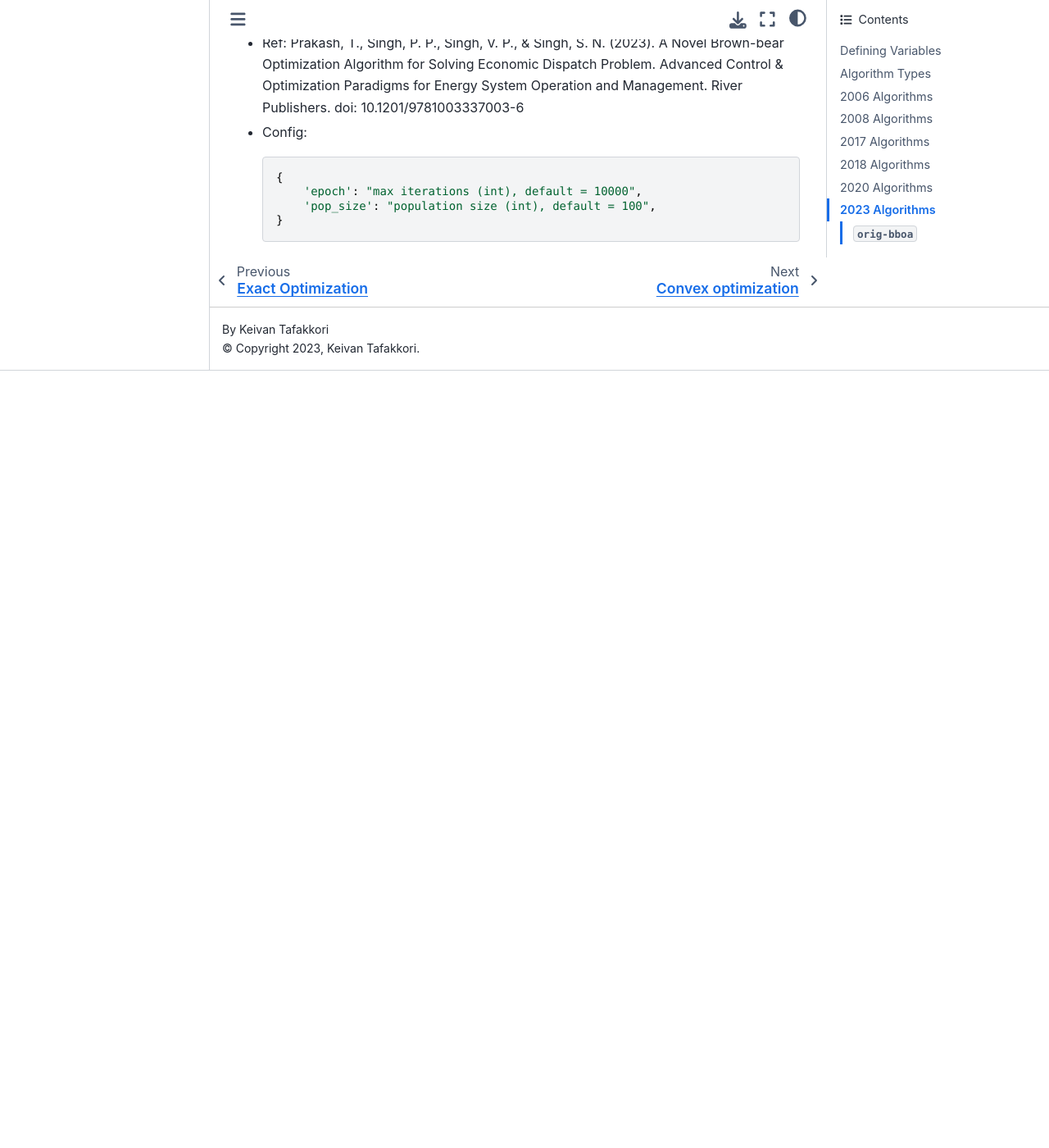
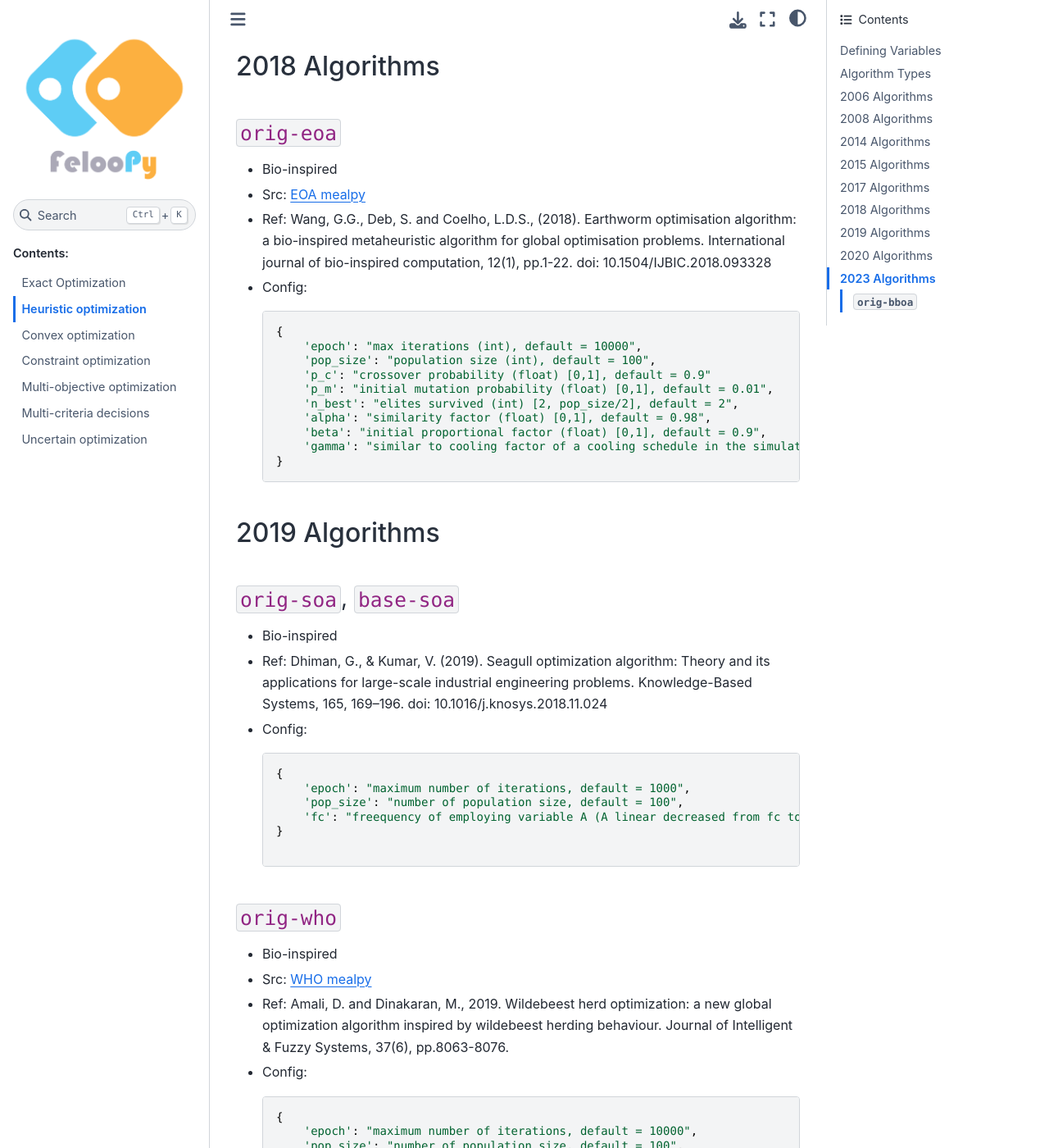
Before and after one commit to ktafakkori/feloopy, a Sphinx documentation site: the page built from docs/heuristic.md, in a window 1280 px wide and 1400 px high, scrolled down 3673 px. Shown: the whole window at 82% size. Built offline with Sphinx 7.4.7 and the Sphinx Book theme 1.1.4, drawn with Linux system fonts in a browser that asks for light colours; before the commit the page ends 4125 px from its top, so only the background shows below that; some of the changed text lies outside the part shown.

Commit message:
revised docs.

````diff
--- a/docs/heuristic.md
+++ b/docs/heuristic.md
@@ -71,7 +71,46 @@
     }
     ```
 
+## 2014 Algorithms
+
+- Bio-inspired
+
+- Src: [SOS mealpy](https://github.com/thieu1995/mealpy/blob/master/mealpy/bio_based/SOS.py)
+
+- Ref: Cheng, M.-Y., & Prayogo, D. (2014). Symbiotic Organisms Search: A new metaheuristic optimization algorithm. Computers & Structures, 139. doi: 10.1016/j.compstruc.2014.03.007
+
+- Config:
+
+    ```python
+    {
+        'epoch': "maximum number of iterations, default = 10000",
+        'pop_size': "number of population size, default = 100",
+    }
+    ```
+
+## 2015 Algorithms
+
+### `orig-vcs`, `base-vcs`
+
+- Bio-inspired
+
+- Src: [VCS mealpy](https://github.com/thieu1995/mealpy/blob/master/mealpy/bio_based/VCS.py)
+
+- Ref: Li, M. D., Zhao, H., Weng, X. W., & Han, T. (2016). A novel nature-inspired algorithm for optimization: Virus colony search. Advances in Engineering Software, 92, 65–88. doi: 10.1016/j.advengsoft.2015.11.004
+
+- Config:
+
+    ```python
+    {
+        'epoch': "maximum number of iterations, default = 10000",
+        'pop_size': "number of population size, default = 100",
+        'lamda': "Number of the best will keep, default = 0.5",
+        'sigma': "Weight factor, default = 1.5"
+    }
+    ```
+
 ## 2017 Algorithms
+
 
 ### `orig-sbo`, `base-sbo`
 
@@ -90,6 +129,23 @@
         'alpha': "the greatest step size, default=0.94",
         'p_m': "mutation probability, default=0.05",
         'psw': "proportion of space width (z in the paper), default=0.02",
+    }
+    ```
+
+### `orig-tpo`
+
+- Bio-inspired
+
+- Ref: Halim, A. H., & Ismail, I. (2019). Tree Physiology Optimization in Benchmark Function and Traveling Salesman Problem. Journal of Intelligent Systems, 28(5), 849–871. doi: 10.1515/jisys-2017-0156
+
+- Config:
+    ```python
+    {
+        'epoch': "maximum number of iterations, default = 10000",
+        'pop_size': "number of population size, default = 100",
+        'alpha': "Absorption constant for tree root elongation, default=0.3",
+        'beta': "Diversification factor of tree shoot, default=50.",
+        'theta': "Factor to reduce randomization, Theta = Power law to reduce randomization as iteration increases, default=0.9"
     }
     ```
 
@@ -118,7 +174,71 @@
     }
     ```
 
+## 2019 Algorithms
+
+### `orig-soa`, `base-soa`
+
+- Bio-inspired
+
+- Ref: Dhiman, G., & Kumar, V. (2019). Seagull optimization algorithm: Theory and its applications for large-scale industrial engineering problems. Knowledge-Based Systems, 165, 169–196. doi: 10.1016/j.knosys.2018.11.024
+
+- Config:
+
+    ```python
+    {
+        'epoch': "maximum number of iterations, default = 1000",
+        'pop_size': "number of population size, default = 100",
+        'fc': "freequency of employing variable A (A linear decreased from fc to 0), default = 2"
+    }
+
+    ```
+
+### `orig-who`
+
+- Bio-inspired
+
+- Src: [WHO mealpy](https://github.com/thieu1995/mealpy/blob/master/mealpy/bio_based/WHO.py)
+
+- Ref: Amali, D. and Dinakaran, M., 2019. Wildebeest herd optimization: a new global optimization algorithm inspired by wildebeest herding behaviour. Journal of Intelligent & Fuzzy Systems, 37(6), pp.8063-8076.
+
+- Config:
+
+    ```python
+    {
+        'epoch': "maximum number of iterations, default = 10000",
+        'pop_size': "number of population size, default = 100",
+        'n_explore_step': "number of exploration step, default = 3",
+        'n_exploit_step': "number of exploitation step, default = 3",
+        'eta': "learning rate, default = 0.15",
+        'p_hi': "the probability of wildebeest move to another position based on herd instinct, default = 0.9",
+        'local_alpha': "control local movement (alpha 1), no default value specified",
+        'local_beta': "control local movement (beta 1), no default value specified",
+        'global_alpha': "control global movement (alpha 2), no default value specified",
+        'global_beta': "control global movement (beta 2), no default value specified",
+        'delta_w': "dist to worst, no default value specified",
+        'delta_c': "dist to best, no default value specified"
+    }
+    ```
+
 ## 2020 Algorithms
+
+### `orig-sma`, `base-sma`
+
+- Bio-inspired
+
+- Src: [SMA mealpy](https://github.com/thieu1995/mealpy/blob/master/mealpy/bio_based/SMA.py)
+
+- Ref: Li, S., Chen, H., Wang, M., Heidari, A. A., & Mirjalili, S. (2020). Slime mould algorithm: A new method for stochastic optimization. Future Generation Computer Systems, 111, 300–323. doi: 10.1016/j.future.2020.03.055
+
+- Config:
+
+    ```python
+    {
+        'epoch': "maximum number of iterations, default = 1000",
+        'pop_size': "number of population size, default = 100",
+        'p_t': "probability threshold (z in the paper), default = 0.03",
+    }
+    ```
 
 ### `orig-bmo`
 
@@ -138,6 +258,22 @@
     }
     ```
 
+### `orig-tsa`
+
+- Bio-inspired
+
+- Src: [TSA mealpy](https://github.com/thieu1995/mealpy/blob/master/mealpy/bio_based/TSA.py)
+
+- Ref: Kaur, S., Awasthi, L. K., Sangal, A. L., & Dhiman, G. (2020). Tunicate Swarm Algorithm: A new bio-inspired based metaheuristic paradigm for global optimization. Engineering Applications of Artificial Intelligence, 90, 103541. doi: 10.1016/j.engappai.2020.103541
+
+- Config:
+
+    ```python
+    {
+        'epoch': "max iterations (int), default = 10000",
+        'pop_size': "population size (int), default = 100",
+    }
+    ```
 ## 2023 Algorithms
 
 ### `orig-bboa`
````
